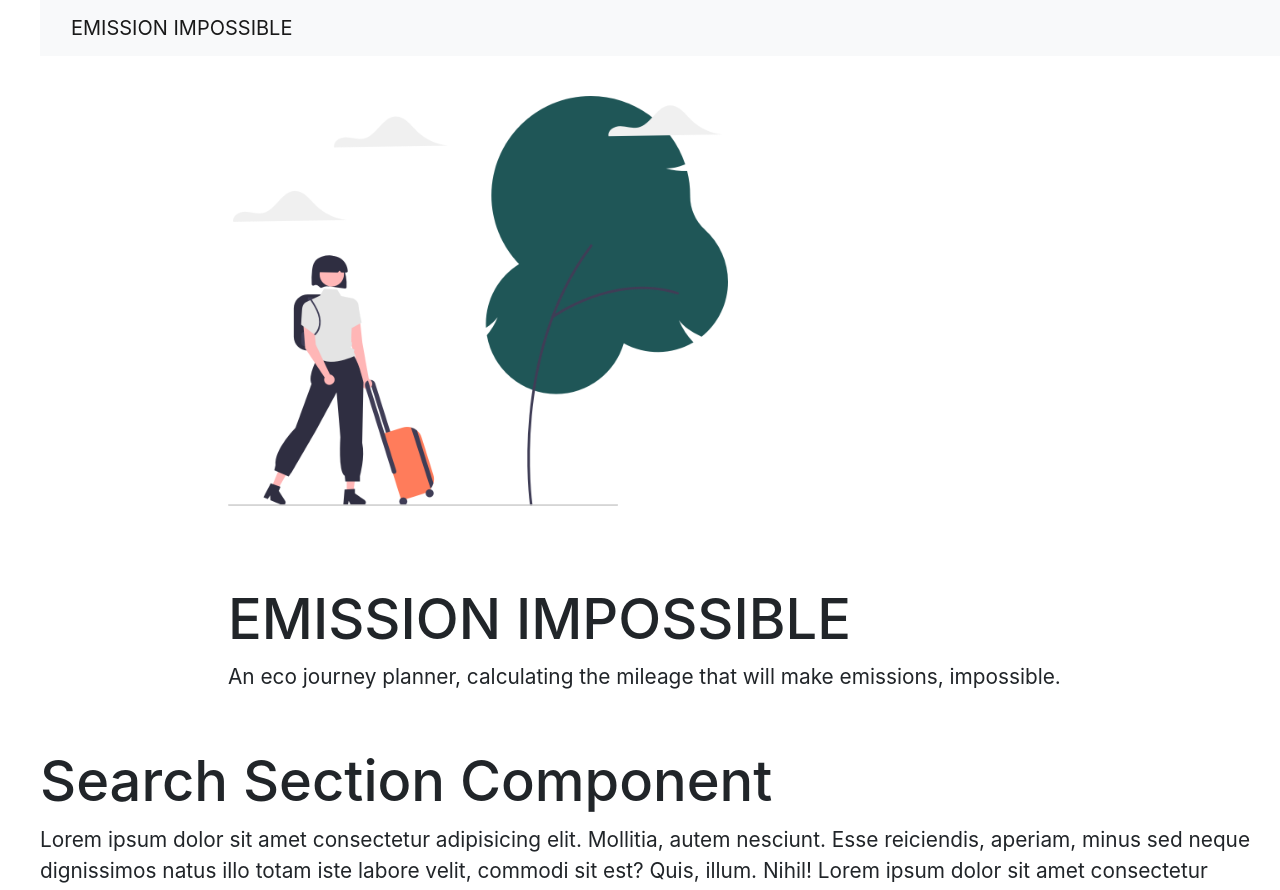
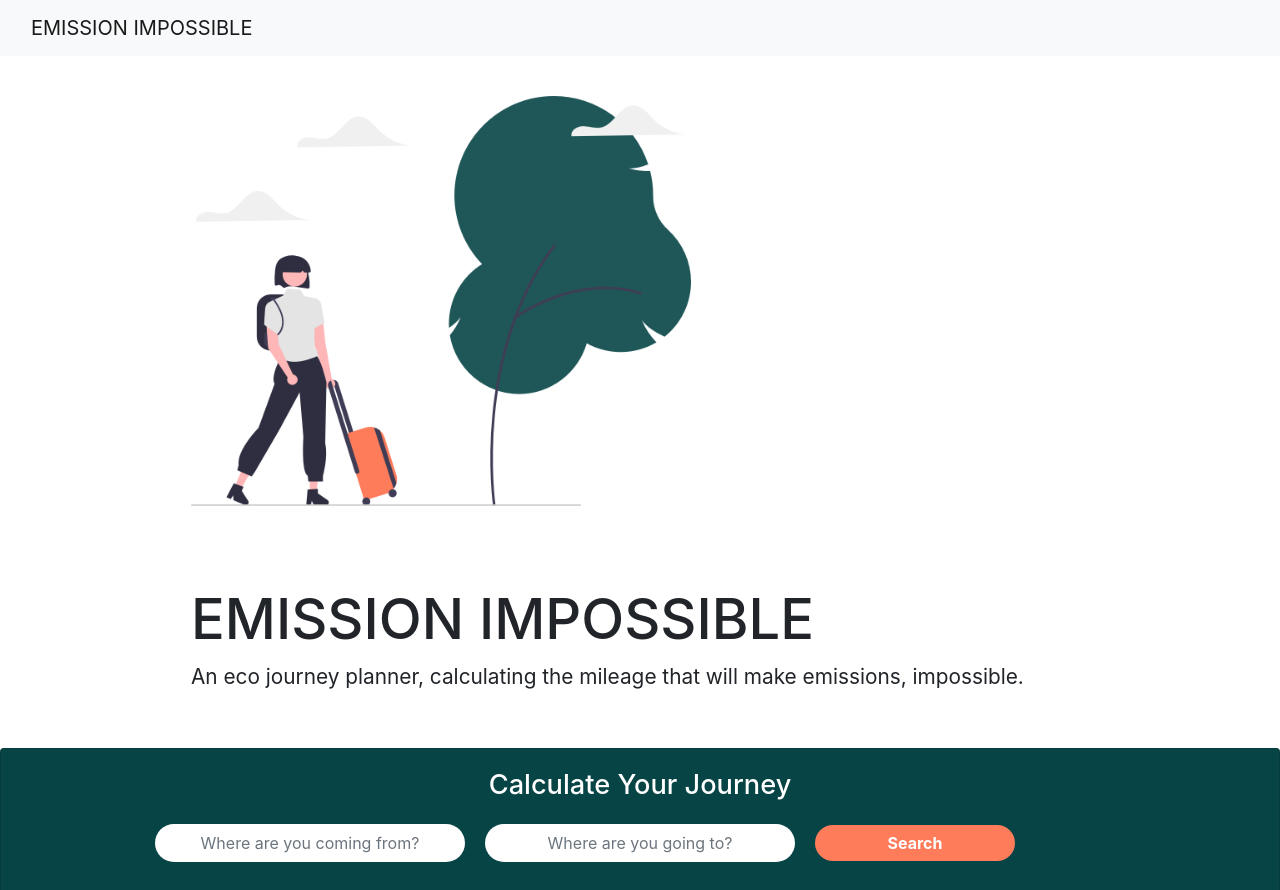
Before and after one commit to SchoolOfCode/w20_final-project-team-e, a React (Create React App) app: page / in a window 1280 px wide. Shown: the top 890 px of the page. Built offline with nearby package versions, Linux system fonts and the light colour scheme.

Commit message:
Almost finished CSS styling for search component

```diff
--- a/src/components/App/App.css
+++ b/src/components/App/App.css
@@ -1,7 +1,3 @@
-body {
-  margin-left: 40px;
-}
-
 .App {
   text-align: center;
 }
--- /dev/null
+++ b/src/components/SearchCard/SearchCard.css
@@ -0,0 +1,42 @@
+input[type="text"]::placeholder {
+  text-align: center;
+}
+.card {
+  background-color: #074445;
+}
+.card-title {
+  color: white;
+  font-size: 1.7rem;
+  padding-bottom: 10px;
+}
+.card-body {
+  width: 1000px;
+  margin: 0 auto 15px auto;
+}
+.row {
+  display: flex;
+  flex-wrap: nowrap;
+  justify-content: center;
+  align-items: center;
+}
+.column {
+  display: flex;
+  flex-direction: column;
+  flex-basis: 100%;
+  flex: 1;
+  margin: 0 10px 0 10px;
+}
+.form-control {
+  border-radius: 25px;
+  border: none;
+}
+.btn-primary {
+  background-color: #ff7c5b;
+  border: none;
+  border-radius: 25px;
+  width: 200px;
+  font-weight: bold;
+}
+.btn-primary:hover {
+  background-color: #e85e3b;
+}
--- a/src/components/SearchCard/SearchCard.js
+++ b/src/components/SearchCard/SearchCard.js
@@ -1,36 +1,36 @@
 import React from "react";
+import "./SearchCard.css";
 
 export default function SearchCard(props) {
   return (
     <div className="card text-center">
       <div className="card-body">
         <h5 className="card-title">Calculate Your Journey</h5>
-        <form>
-          <div className="mb-3">
-            <label htmlFor="from" className="form-label">
-              From:
-            </label>
+        <form className="row">
+          <div className="column">
             <input
               type="text"
               className="form-control"
+              placeholder="Where are you coming from?"
               name="from"
               aria-describedby="from"
+              required
               onChange={props.handleChange}
             ></input>
           </div>
-          <div className="mb-3">
-            <label htmlFor="to" className="form-label">
-              To:
-            </label>
+          <div className="column">
             <input
               type="text"
               className="form-control"
+              placeholder="Where are you going to?"
               name="to"
+              required
               onChange={props.handleChange}
             ></input>
           </div>
           {/*
-onclick of this button, run loading page for a few seconds, then load results page */}
+onlcick of this button, run loading page for a few seconds, then load results page */}
+          <div className="column">
             <button
               type="submit"
               className="btn btn-primary"
@@ -38,8 +38,9 @@ onclick of this button, run loading page for a few seconds, then load results pa
             >
               Search
             </button>
+          </div>
         </form>
       </div>
     </div>
   );
-};
+}
--- a/src/components/SearchSection/SearchSection.js
+++ b/src/components/SearchSection/SearchSection.js
@@ -1,20 +1,10 @@
 import React from "react";
-
 import SearchCard from "../SearchCard/SearchCard";
 
 export default function SearchSection(props) {
+
   return (
     <div id="search-section">
-      <h1>Search Section Component</h1>
-      <p>
-        Lorem ipsum dolor sit amet consectetur adipisicing elit. Mollitia, autem
-        nesciunt. Esse reiciendis, aperiam, minus sed neque dignissimos natus
-        illo totam iste labore velit, commodi sit est? Quis, illum. Nihil! Lorem
-        ipsum dolor sit amet consectetur adipisicing elit. Dolore iusto tenetur
-        ex recusandae autem beatae illum esse fugiat id iure necessitatibus,
-        sunt reprehenderit, excepturi voluptas et amet perspiciatis. Aliquid,
-        earum.
-      </p>
       <SearchCard
         state={props.formData}
         handleChange={props.handleChange}
```
Lines whose indentation alone changed are shown as unchanged.
